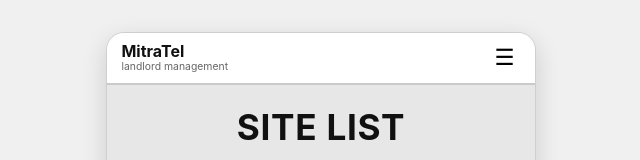
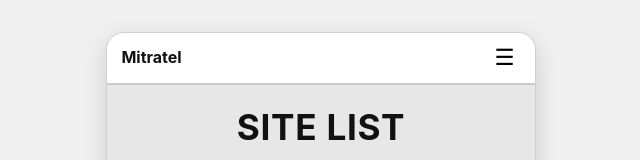
Before and after one commit to Septagung23/landlordmansys, a React (Vite) app: page / in a window 1280 px wide. Shown: the top 160 px of the page, without its empty margins (319-959 px from the left). Built offline with nearby package versions, Linux system fonts and the light colour scheme.

Commit message:
install dependencies

```diff
--- a/src/components/AppShell.tsx
+++ b/src/components/AppShell.tsx
@@ -6,8 +6,9 @@ export default function AppShell({ children }: PropsWithChildren) {
       <div className="phone-shell">
         <header className="top-bar">
           <div className="brand-block">
-            <strong>MitraTel</strong>
-            <span>landlord management</span>
+            <a href="/">
+              <strong>Mitratel</strong>
+            </a>
           </div>
           <button className="menu-btn" aria-label="menu">
             ☰
--- a/src/styles.css
+++ b/src/styles.css
@@ -213,6 +213,11 @@ body {
   font-size: 0.85rem;
 }
 
+.brand-block a {
+  text-decoration: none;
+  color: #111;
+}
+
 @media (max-width: 480px) {
   .app-bg {
     padding: 0;
```
Also changed, not shown: 1 other file (tests, documents, lock files or other folders).
